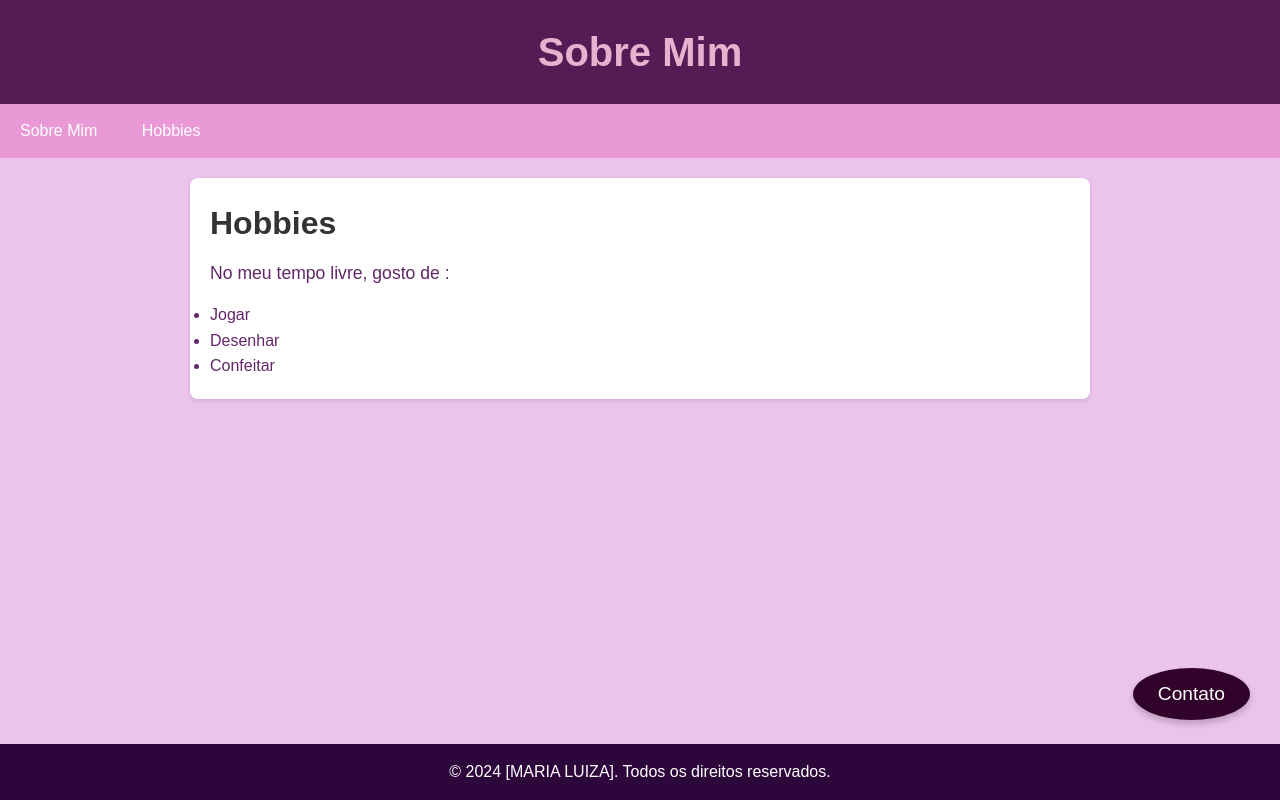
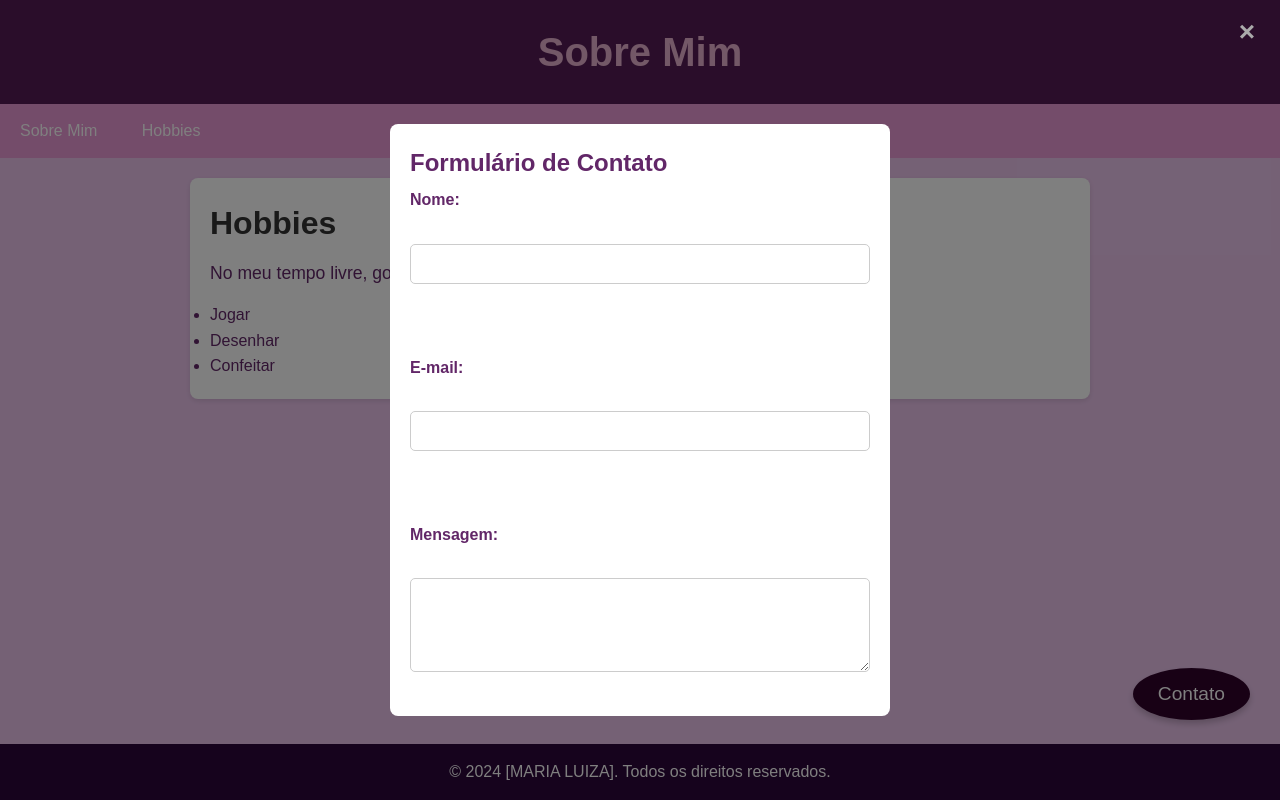
Before and after one commit to malumoraes2024/a3, a plain HTML site: page hobbies.html in a window 1280 px wide. Both pictures are taken after a click on the button "Contato". Drawn offline with Linux system fonts and the light colour scheme.

Commit message:
Update hobbies.html

```diff
--- a/hobbies.html
+++ b/hobbies.html
@@ -49,6 +49,17 @@
         </form>
     </div>
 </div>
+    <script>
+    // Função para abrir o modal de contato
+    function openContactForm() {
+        document.getElementById('contactModal').style.display = 'block';
+    }
+
+    // Função para fechar o modal de contato
+    function closeContactForm() {
+        document.getElementById('contactModal').style.display = 'none';
+    }
+</script>
 
 <footer>
     <p>&copy; 2024 [MARIA LUIZA]. Todos os direitos reservados.</p>
```
